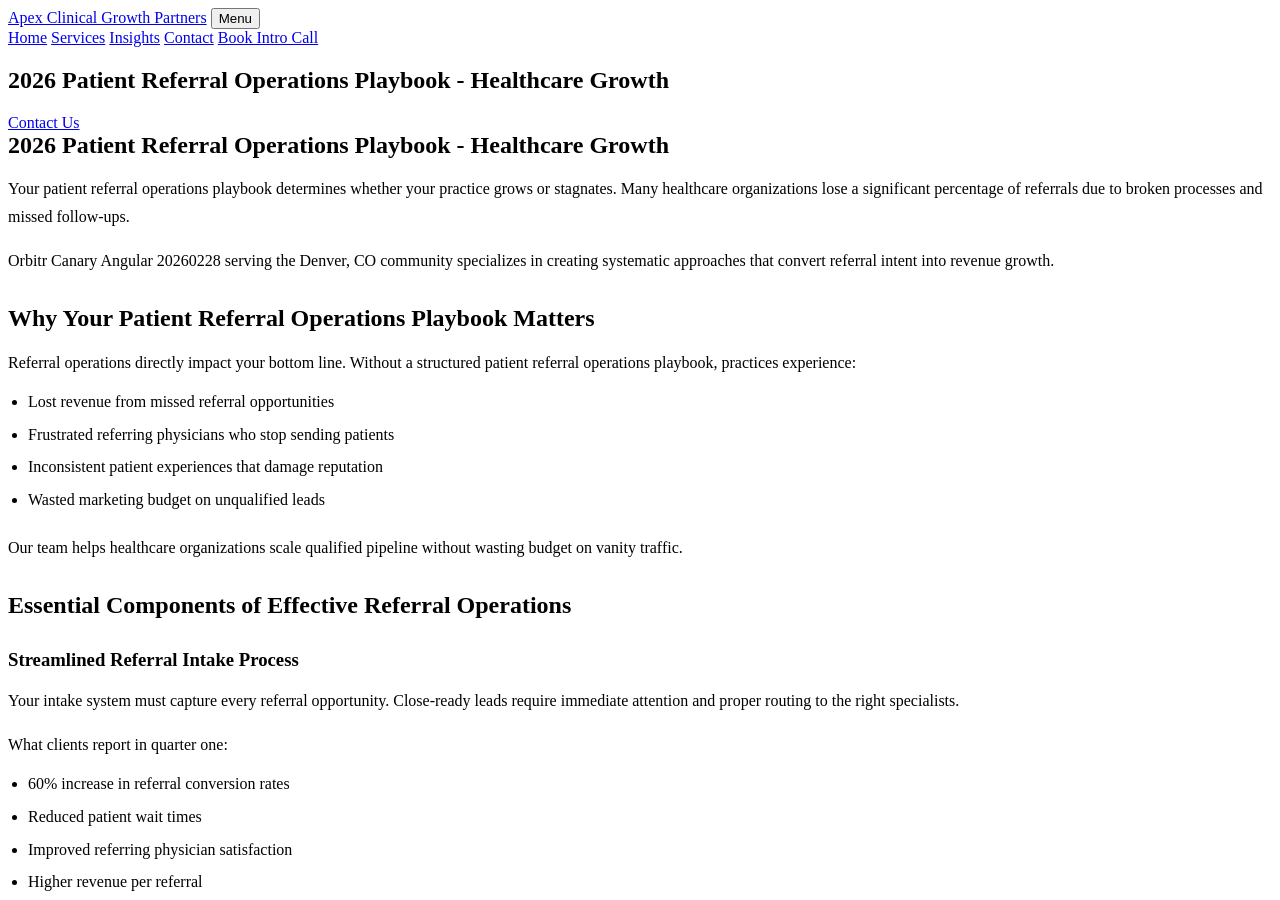
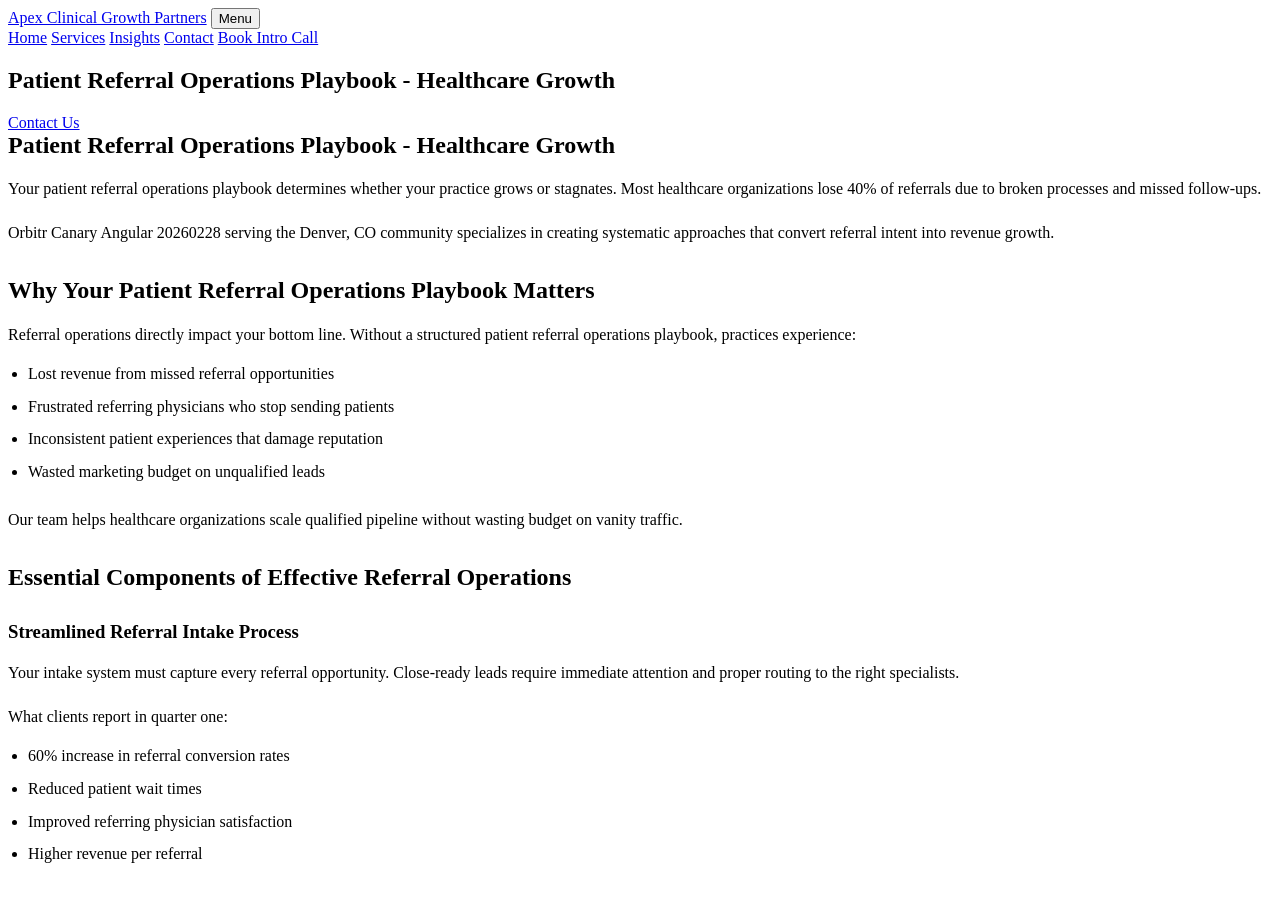
Before and after one commit to prjctlphbt/orbitr-canary-angular-20260228, a Jekyll site: the page angular-referral-ops-playbook-20260228142149.html, which Jekyll copies as it is, in a window 1280 px wide and 900 px high. Built offline with Jekyll 4.4.1, drawn with Linux system fonts in a browser that asks for light colours.

Commit message:
Rollback: Revert changes to angular-referral-ops-playbook-20260228142149.html

```diff
--- a/angular-referral-ops-playbook-20260228142149.html
+++ b/angular-referral-ops-playbook-20260228142149.html
@@ -4,9 +4,10 @@
 <head>
 <meta charset="utf-8"/>
 <meta content="width=device-width, initial-scale=1.0" name="viewport"/>
-<meta content="Optimize your patient referral processes with our 2026 operations playbook. Enhance workflows, drive growth, and improve patient outcomes today." name="description"/>
-<title>2026 Patient Referral Operations Playbook - Healthcare Growth</title>
+<meta content="Streamline patient referrals with our comprehensive operations playbook. Optimize workflows, boost growth, and improve patient outcomes. Get started today." name="description"/>
+<title>Patient Referral Operations Playbook - Healthcare Growth</title>
 <style>
+
 
 /* Minimal functional styles (accordion, forms only) */
 
@@ -48,7 +49,7 @@
  box-sizing: border-box;
 }
 
-</style>
+ </style>
 <style id="orbitr-generated-content-style">
 .orbitr-generated-content > * {
  margin: 0;
@@ -101,14 +102,14 @@
 <main class="page-main">
 <section class="page-hero landing-hero">
 <div class="container">
-<h1>2026 Patient Referral Operations Playbook - Healthcare Growth</h1>
+<h1>Patient Referral Operations Playbook - Healthcare Growth</h1>
 <a class="cta" href="/services/">Contact Us</a>
 </div>
 </section>
 <section class="landing-content">
 <div class="container orbitr-generated-content">
-<h1>2026 Patient Referral Operations Playbook - Healthcare Growth</h1>
-<p>Your patient referral operations playbook determines whether your practice grows or stagnates. Many healthcare organizations lose a significant percentage of referrals due to broken processes and missed follow-ups.</p>
+<h1>Patient Referral Operations Playbook - Healthcare Growth</h1>
+<p>Your patient referral operations playbook determines whether your practice grows or stagnates. Most healthcare organizations lose 40% of referrals due to broken processes and missed follow-ups.</p>
 <p>Orbitr Canary Angular 20260228 serving the Denver, CO community specializes in creating systematic approaches that convert referral intent into revenue growth.</p>
 <h2>Why Your Patient Referral Operations Playbook Matters</h2>
 <p>Referral operations directly impact your bottom line. Without a structured patient referral operations playbook, practices experience:</p>
@@ -185,14 +186,14 @@
 <div class="container small-note">Framework canary fixture for Orbitr approval testing.</div>
 </footer>
 <script>
-// FAQ accordion functionality
-document.querySelectorAll('.faq-question').forEach(button => {
+ // FAQ accordion functionality
+ document.querySelectorAll('.faq-question').forEach(button => {
  button.addEventListener('click', () => {
  const expanded = button.getAttribute('aria-expanded') === 'true';
  button.setAttribute('aria-expanded', !expanded);
  button.parentElement.classList.toggle('active');
  });
-});
-</script>
+ });
+ </script>
 </body>
 </html>
```
